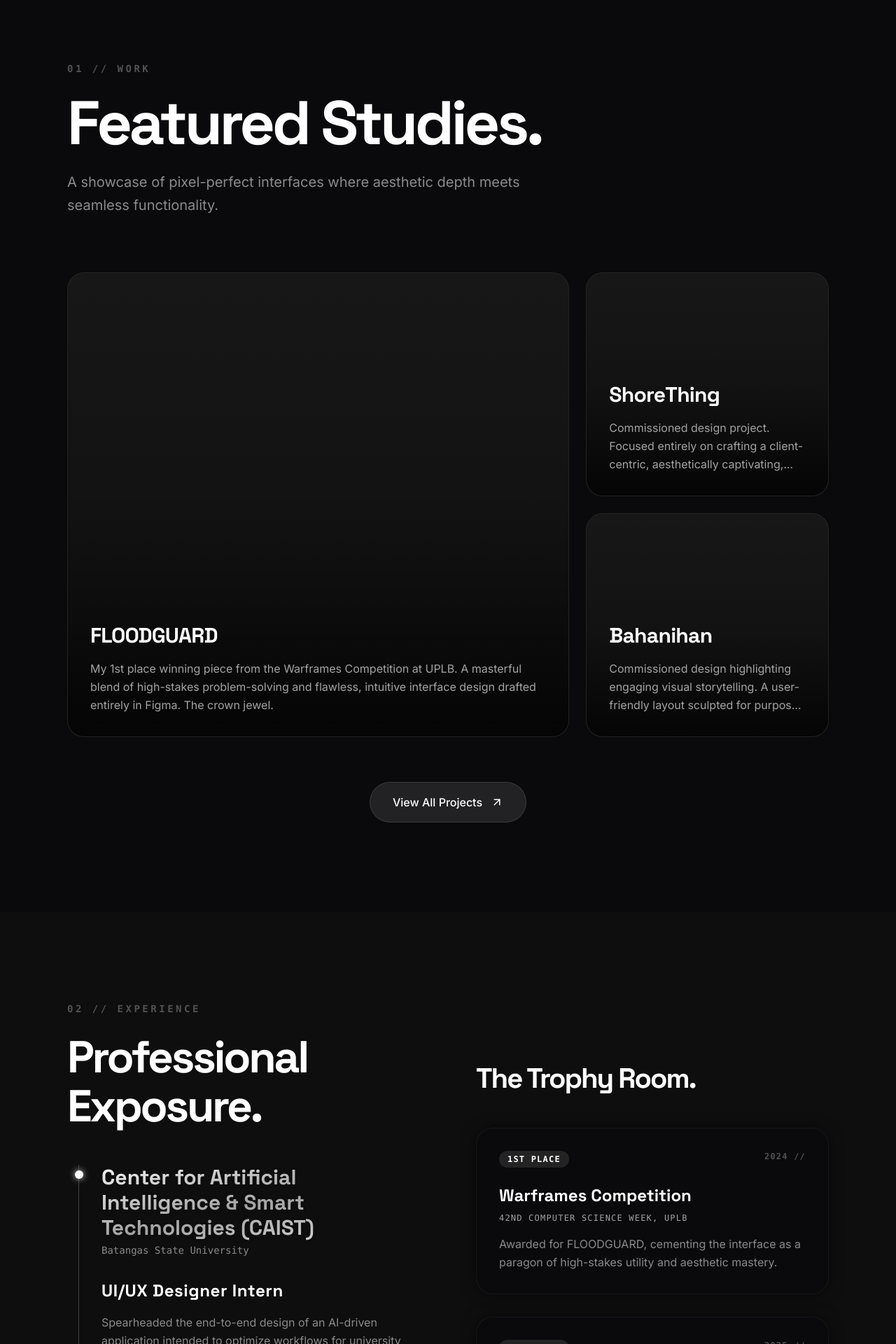
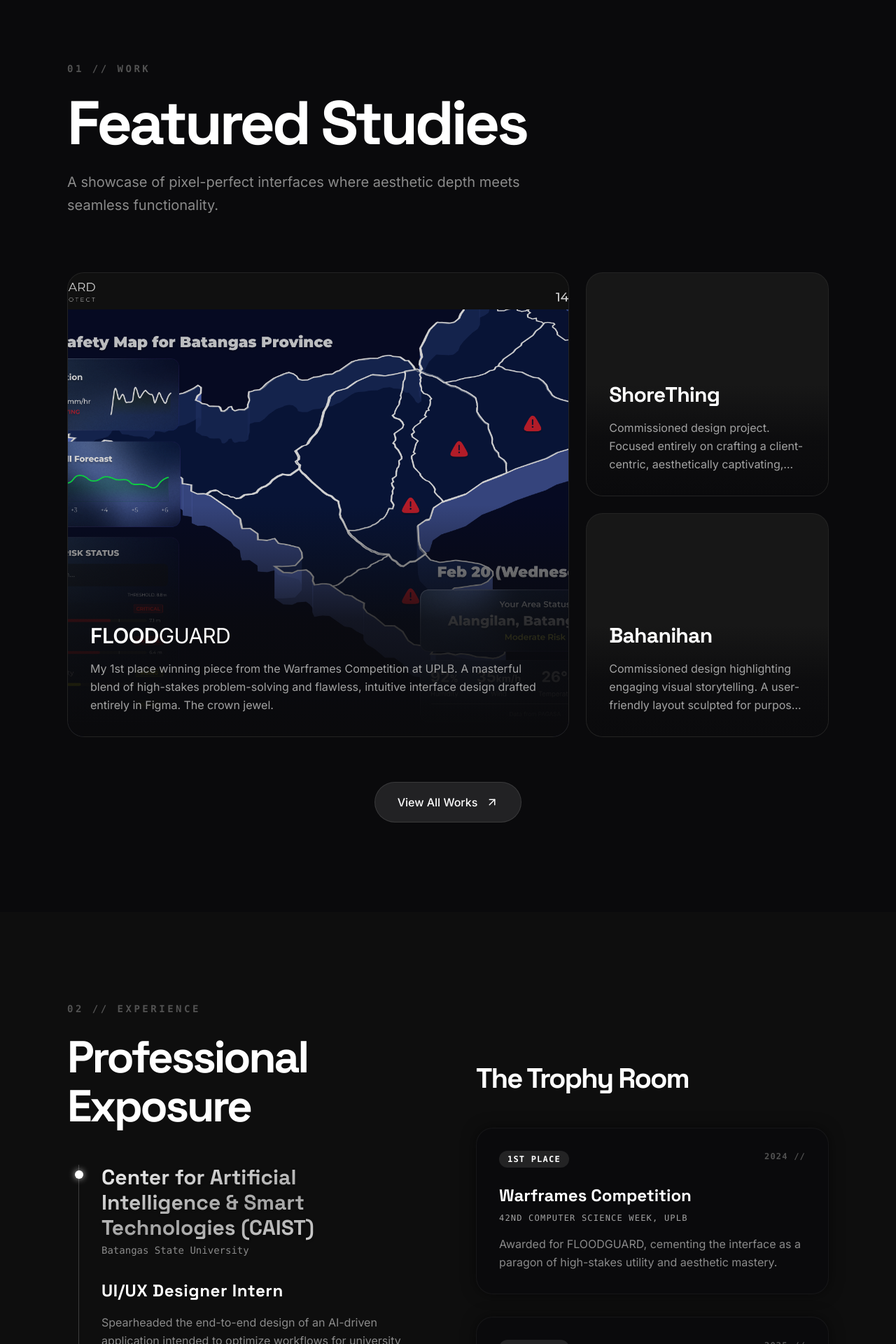
Before and after one commit to EdrianHernandez/Ed, a React (Vite) app: page /#work in a window 1280 px wide. Before the commit this address led to /. Shown: the part 840-2760 px from the top of the page at 70% size. Built offline with nearby package versions, Linux system fonts and the light colour scheme.

Commit message:
update UI

```diff
--- a/src/components/BentoGrid.tsx
+++ b/src/components/BentoGrid.tsx
@@ -8,7 +8,8 @@ const projects = [
     title: "FLOODGUARD",
     description: "My 1st place winning piece from the Warframes Competition at UPLB. A masterful blend of high-stakes problem-solving and flawless, intuitive interface design drafted entirely in Figma. The crown jewel.",
     span: "col-span-1 md:col-span-2 lg:col-span-2 row-span-1 md:row-span-2",
-    link: "/projects/floodguard"
+    link: "/projects/floodguard",
+    image: "/MAIN%20DASHBOARD%20(LANDING%20PAGE).png"
   },
   {
     title: "ShoreThing",
@@ -35,7 +36,7 @@ export function BentoGrid() {
           01 // Work
         </span>
         <h2 className="font-display text-4xl md:text-6xl lg:text-[5.5rem] font-bold tracking-tighter mb-4 md:mb-6 text-white leading-none">
-          Featured Studies.
+          Featured Studies
         </h2>
         <p className="text-[#8a8a8a] text-base md:text-xl font-light max-w-2xl text-pretty leading-relaxed">
           A showcase of pixel-perfect interfaces where aesthetic depth meets seamless functionality.
@@ -56,15 +57,29 @@ export function BentoGrid() {
                 "group relative flex flex-col justify-end p-6 md:p-8 rounded-[1.5rem] bg-card border border-white/5 overflow-hidden transition-all duration-500 hover:border-white/20 hover:shadow-[0_0_40px_rgba(255,255,255,0.05)] cursor-pointer h-full w-full"
               )}
             >
-              {/* Subtle inner radial gradient on hover */}
-              <div className="absolute inset-0 bg-gradient-to-t from-black/80 via-black/20 to-transparent z-10" />
-              <div className="absolute inset-0 bg-white/5 opacity-0 group-hover:opacity-100 transition-opacity duration-500" />
+              {project.image && (
+                <img
+                  src={project.image}
+                  alt={project.title}
+                  className="absolute inset-0 w-full h-full object-cover z-0 opacity-80 group-hover:opacity-100 group-hover:scale-105 transition-all duration-700 ease-out"
+                />
+              )}
+              {/* Text readability vignette (bottom only) */}
+              <div className="absolute inset-x-0 bottom-0 h-2/4 bg-gradient-to-t from-[#0a0a0c] via-[#0a0a0c]/80 to-transparent z-10 pointer-events-none" />
+              <div className="absolute inset-0 bg-white/[0.02] opacity-0 group-hover:opacity-100 transition-opacity duration-500 z-10 pointer-events-none" />
 
               <div className="relative z-20 w-full">
                 <div className="flex justify-between items-end w-full mb-3 md:mb-4">
-                  <h3 className="font-display text-2xl md:text-3xl font-bold text-white group-hover:text-white/95 transition-colors tracking-tight">
-                    {project.title}
-                  </h3>
+                  {project.title === "FLOODGUARD" ? (
+                    <h3 className="font-montserrat text-2xl md:text-3xl text-white group-hover:text-white/95 transition-colors tracking-tight">
+                      <span className="font-[1000]">FLOOD</span>
+                      <span className="font-[200]">GUARD</span>
+                    </h3>
+                  ) : (
+                    <h3 className="font-display text-2xl md:text-3xl font-bold text-white group-hover:text-white/95 transition-colors tracking-tight">
+                      {project.title}
+                    </h3>
+                  )}
                 </div>
                 <p className="text-[#a3a3a3] text-sm md:text-base leading-relaxed font-light line-clamp-3 group-hover:line-clamp-none transition-all duration-500 text-pretty">
                   {project.description}
@@ -97,7 +112,7 @@ export function BentoGrid() {
             whileTap={{ scale: 0.95 }}
             className="inline-flex items-center space-x-3 bg-white/10 hover:bg-white/20 border border-white/10 text-white px-8 py-4 rounded-full font-medium transition-all duration-300"
           >
-            <span>View All Projects</span>
+            <span>View All Works</span>
             <ArrowUpRight size={18} />
           </motion.div>
         </Link>
--- a/src/components/Experience.tsx
+++ b/src/components/Experience.tsx
@@ -17,7 +17,7 @@ export function Experience() {
               02 // Experience
             </span>
             <h2 className="font-display text-4xl md:text-5xl lg:text-[4rem] font-bold tracking-tighter text-white leading-[1.1] mb-8 md:mb-10">
-              Professional Exposure.
+              Professional Exposure
             </h2>
           </div>
 
@@ -54,7 +54,7 @@ export function Experience() {
         >
           <div className="mb-10 lg:mb-12 pt-0 lg:pt-[5.5rem]">
              <h2 className="font-display text-3xl md:text-4xl lg:text-[2.5rem] font-bold tracking-tighter text-white leading-[1.1]">
-              The Trophy Room.
+              The Trophy Room
             </h2>
           </div>
 
--- a/src/components/Philosophy.tsx
+++ b/src/components/Philosophy.tsx
@@ -8,7 +8,7 @@ export function Philosophy() {
   ];
 
   return (
-    <section id="manifesto" className="py-24 md:py-40 px-4 sm:px-6 md:px-12 lg:px-24 flex items-center justify-center relative overflow-hidden bg-[#0a0a0c]">
+    <section id="manifesto" className="py-24 md:py-50 px-4 sm:px-6 md:px-12 lg:px-24 flex items-center justify-center relative overflow-hidden bg-[#0a0a0c]">
       <div className="w-full text-center flex flex-col items-center cursor-default group z-10">
         <motion.div
            initial={{ opacity: 0, y: -20 }}
--- a/src/components/Process.tsx
+++ b/src/components/Process.tsx
@@ -126,7 +126,7 @@ export function Process() {
             03 // Process
           </span>
           <h2 className="font-display text-4xl md:text-7xl lg:text-[5.5rem] font-bold tracking-tighter text-white leading-none">
-            Engineered Aesthetics.
+            Engineered Aesthetics
           </h2>
         </motion.div>
 
```
